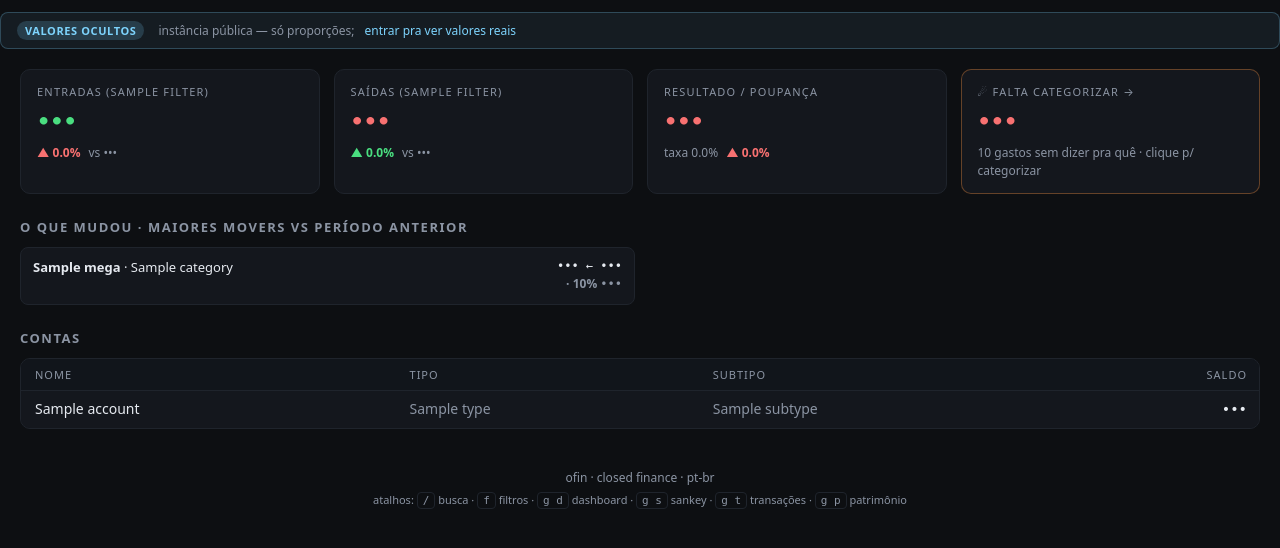
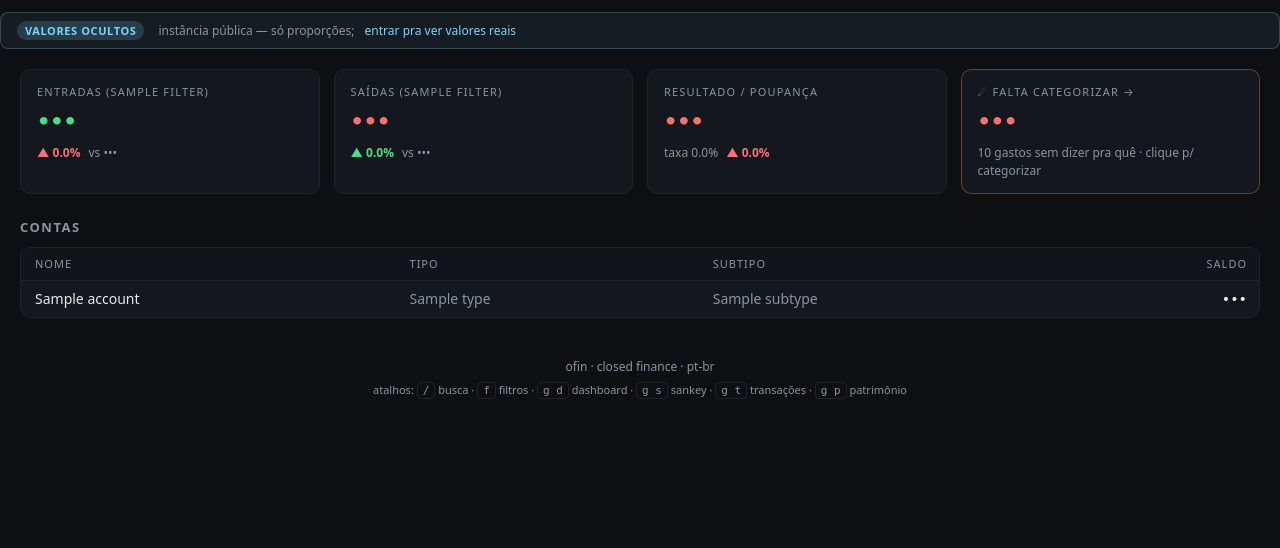
Before and after one commit to mvrozanti/ofin, a FastAPI app: template src/ofin/templates/dashboard.html in a window 1280 px wide. Shown: the part 54-602 px from the top of the page. Run offline with FastAPI, Linux system fonts and the light colour scheme; the template is opened without the code that fills it: most values are stand-ins (such as "Sample title", 1, 10 or a date in 2020); some libraries are stand-ins or nearby versions.

Commit message:
refactor(dashboard): remove 'o que mudou' (movers)
Comparava 2 janelas de 90 dias -> pra gasto mensal (aluguel) a fronteira
pegava 2 vs 3 pagamentos e gerava delta dramático e falso. Dashboard fica
só com números confiáveis (entrou/saiu/net, matéria escura, contas).

```diff
--- a/src/ofin/templates/dashboard.html
+++ b/src/ofin/templates/dashboard.html
@@ -42,34 +42,6 @@
 </section>
 
 <section>
-  <h2>o que mudou · maiores movers vs período anterior</h2>
-  {% if movers %}
-    <div class="movers">
-      {% for m in movers %}
-        <div class="mover" data-drill="/transactions" data-filter='{"megas": ["{{ m.mega }}"], "categories": ["{{ m.category }}"]}'>
-          <div class="name">
-            <strong>{{ m.mega }}</strong> · {{ m.category }}
-          </div>
-          <div class="vals">
-            <div class="mono">{{ m.current | money }} ← {{ m.previous | money }}</div>
-            <div>
-              {% set p = (m.pct * 100) %}
-              <span class="delta {{ 'up' if m.delta > 0 else ('down' if m.delta < 0 else 'flat') }}">
-                {{ '▲' if m.delta > 0 else ('▼' if m.delta < 0 else '·') }}
-                {% if m.previous == 0 %}novo{% else %}{{ '%.0f%%' % p }}{% endif %}
-              </span>
-              <span class="mono muted">{{ m.delta | money }}</span>
-            </div>
-          </div>
-        </div>
-      {% endfor %}
-    </div>
-  {% else %}
-    <p class="muted">sem comparação possível.</p>
-  {% endif %}
-</section>
-
-<section>
   <h2>contas</h2>
   <div class="tbl-wrap"><table class="grid">
     <thead><tr><th>nome</th><th>tipo</th><th>subtipo</th><th class="r">saldo</th></tr></thead>
```
Also changed, not shown: src/ofin/routes/pages.py (+0 -8 lines).
